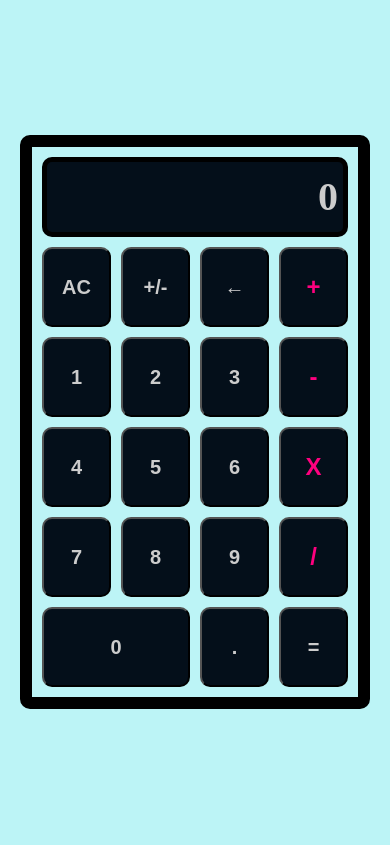
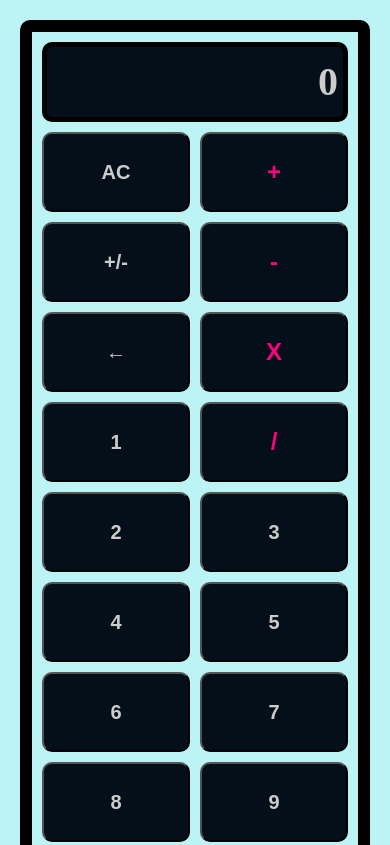
Before and after one commit to zman64/calculator, a plain HTML site: page index.html in a window 390 px wide. Shown: the top 845 px of the page. Drawn offline with Linux system fonts and the light colour scheme.

Commit message:
Add responsive query for small screens

```diff
--- a/style.css
+++ b/style.css
@@ -101,3 +101,25 @@ body {
 }
 
 /* Responsive styling */
+@media screen and (max-width: 600px) {
+    body {
+        font-size: 14px; /* Reduce font size on small screens */
+    }
+
+    .container {
+        grid-template-columns: repeat(2, 1fr);
+        max-width: 100%;
+    }
+
+    .digit-0 {
+        grid-column: span 2;
+    }
+
+    .display {
+        grid-column: span 2;
+    }
+
+    .add, .subtract, .multiply, .divide {
+        grid-column: 2 / 3;
+    }
+}
```
